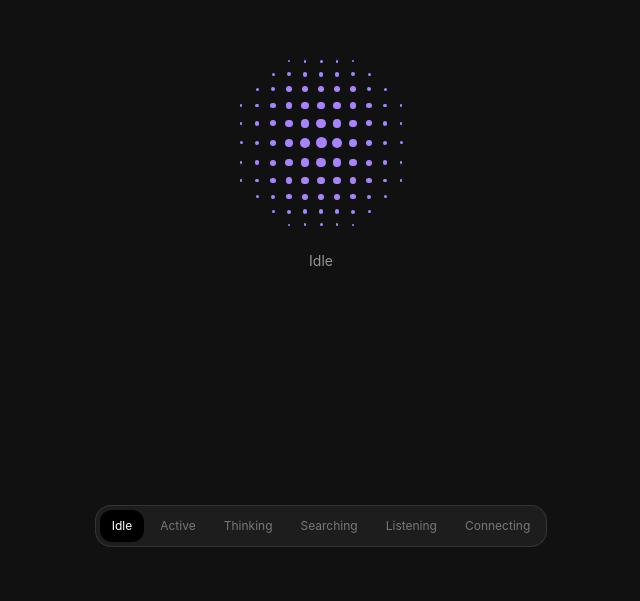
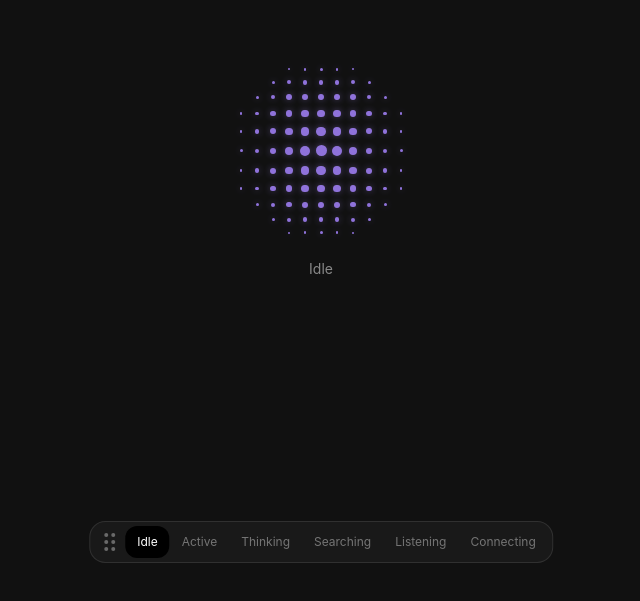
Before and after one commit to im-pira/micro-ui, a React (Vite) app: page /experiments/matrix-orb in a window 1280 px wide. Shown: the part 197-798 px from the top of the page, without its empty margins (319-959 px from the left). Built offline with nearby package versions, Linux system fonts and the light colour scheme; a web font is replaced by a local one.

Commit message:
feat: dragable orb selector

```diff
--- a/src/experiments/matrix-orb/MatrixOrb.tsx
+++ b/src/experiments/matrix-orb/MatrixOrb.tsx
@@ -1,68 +1,120 @@
-import { useState } from "react";
+import { useRef, useState } from "react";
 
-type OrbState =
-  | "idle"
-  | "active"
-  | "thinking"
-  | "searching"
-  | "listening"
-  | "connecting";
-
-const states: OrbState[] = [
+const states = [
     "idle",
     "active",
     "thinking",
     "searching",
     "listening",
     "connecting",
-];
+] as const;
+
+type OrbState = (typeof states)[number];
 
 export default function MatrixOrb() {
     const [state, setState] = useState<OrbState>("idle");
+    const [pos, setPos] = useState({ x: 0, y: 0 });
+
+    const drag = useRef({
+        x: 0,
+        y: 0,
+        startX: 0,
+        startY: 0,
+    });
 
     const grid = 11;
     const center = 5;
 
+    const onPointerDown = (e: React.PointerEvent<HTMLDivElement>) => {
+        e.currentTarget.setPointerCapture(e.pointerId);
+
+        drag.current = {
+            x: pos.x,
+            y: pos.y,
+            startX: e.clientX,
+            startY: e.clientY,
+        };
+    };
+
+    const onPointerMove = (e: React.PointerEvent<HTMLDivElement>) => {
+        if (!e.currentTarget.hasPointerCapture(e.pointerId)) return;
+
+        setPos({
+            x: drag.current.x + e.clientX - drag.current.startX,
+            y: drag.current.y + e.clientY - drag.current.startY,
+        });
+    };
+
     return (
-    <div className="relative flex min-h-screen items-center justify-center bg-[#111] text-white">
-      <div className="-translate-y-10 text-center">
-        <div className={`orb grid size-44 grid-cols-11 place-items-center ${state}`}>
+        <div className="relative flex min-h-screen items-center justify-center overflow-hidden bg-[#111] text-white">
+            {/* Orb */}
+            <div className="-translate-y-8 text-center">
+                <div
+                    className={`orb ${state} grid size-44 grid-cols-11 place-items-center`}
+                >
                     {Array.from({ length: grid * grid }).map((_, i) => {
                         const row = Math.floor(i / grid);
                         const col = i % grid;
-            const distance = Math.hypot(col - center, row - center);
+
+                        const dx = col - center;
+                        const dy = row - center;
+                        const distance = Math.hypot(dx, dy);
 
                         if (distance > 5.4) return <span key={i} />;
 
                         const dotSize = Math.max(2, 11 - distance * 1.6);
-            const angle = Math.atan2(row - center, col - center);
+                        const angle = (Math.atan2(dy, dx) + Math.PI) / (Math.PI * 2);
 
                         return (
                             <span
                                 key={i}
-                className="dot rounded-full bg-violet-400"
-                style={{
+                                className={`dot rounded-full bg-violet-400 ${distance > 4.3 ? "outer-dot" : ""
+                                    }`}
+                                style={
+                                    {
                                         width: dotSize,
                                         height: dotSize,
                                         "--distance": distance,
+                                        "--index": i,
                                         "--angle": angle,
-                  "--i": i,
-                } as React.CSSProperties}
+                                    } as React.CSSProperties
+                                }
                             />
                         );
                     })}
                 </div>
 
-        <p className="mt-5 text-sm capitalize text-white/55">{state}</p>
+                <p className="mt-5 text-sm capitalize text-white/50">{state}</p>
             </div>
 
-      <div className="absolute bottom-14 flex gap-1 rounded-2xl border border-white/10 bg-white/5 p-1">
+            {/* Draggable controls */}
+            <div className="absolute bottom-10 left-1/2 -translate-x-1/2">
+                <div
+                    onPointerDown={onPointerDown}
+                    onPointerMove={onPointerMove}
+                    style={{
+                        transform: `translate(${pos.x}px, ${pos.y}px)`,
+                    }}
+                    className="flex touch-none select-none items-center rounded-2xl border border-white/10 bg-[#191919] p-1"
+                >
+                    {/* Drag grip */}
+                    <div className="grid cursor-grab grid-cols-2 gap-[3px] px-2.5 active:cursor-grabbing">
+                        {Array.from({ length: 6 }).map((_, i) => (
+                            <span
+                                key={i}
+                                className="size-1 rounded-full bg-white/35"
+                            />
+                        ))}
+                    </div>
+
                     {states.map((item) => (
                         <button
                             key={item}
+                            onPointerDown={(e) => e.stopPropagation()}
                             onClick={() => setState(item)}
-            className={`rounded-xl px-3 py-2 text-xs capitalize transition ${
-              state === item ? "bg-black text-white" : "text-white/40"
+                            className={`rounded-xl px-3 py-2 text-xs capitalize transition ${state === item
+                                    ? "bg-black text-white"
+                                    : "text-white/40 hover:text-white/70"
                                 }`}
                         >
                             {item}
@@ -70,5 +122,93 @@ export default function MatrixOrb() {
                     ))}
                 </div>
             </div>
+
+            <style>{`
+        .dot {
+          opacity: .85;
+        }
+
+        /* static glow */
+        .idle .dot {
+          box-shadow: 0 0 7px rgba(167, 139, 250, .5);
+        }
+
+        /* orb boing */
+        .active {
+          animation: boing 1.4s ease-in-out infinite;
+        }
+
+        /* dots disappear + return */
+        .thinking .dot {
+          animation: thinking 1.8s ease-in-out infinite;
+          animation-delay: calc(var(--distance) * 90ms);
+        }
+
+        /* only outer dots act like loading dial */
+        .searching .dot {
+          opacity: .2;
+        }
+
+        .searching .outer-dot {
+          animation: searching 1.4s linear infinite;
+          animation-delay: calc(var(--angle) * -1.4s);
+        }
+
+        /* heartbeat */
+        .listening .dot {
+          animation: heartbeat 1.5s ease-in-out infinite;
+          animation-delay: calc(var(--distance) * 45ms);
+        }
+
+        /* dots illuminate one after another */
+        .connecting .dot {
+          opacity: .15;
+          animation: connecting 2s ease-in-out infinite;
+          animation-delay: calc(var(--index) * 14ms);
+        }
+
+        @keyframes boing {
+          0%, 100% { transform: scale(1); }
+          45% { transform: scale(1.08, .94); }
+          65% { transform: scale(.97, 1.04); }
+        }
+
+        @keyframes thinking {
+          0%, 100% {
+            opacity: .9;
+            transform: scale(1);
+          }
+          50% {
+            opacity: .05;
+            transform: scale(.35);
+          }
+        }
+
+        @keyframes searching {
+          0%, 75%, 100% {
+            opacity: .15;
+            transform: scale(1);
+          }
+          15% {
+            opacity: 1;
+            transform: scale(1.35);
+          }
+        }
+
+        @keyframes heartbeat {
+          0%, 100% { opacity: .25; }
+          25% { opacity: 1; }
+          38% { opacity: .35; }
+          52% { opacity: .9; }
+          70% { opacity: .25; }
+        }
+
+        @keyframes connecting {
+          0%, 20% { opacity: .12; }
+          45%, 70% { opacity: 1; }
+          100% { opacity: .12; }
+        }
+      `}</style>
+        </div>
     );
 }
```
Lines whose indentation alone changed are shown as unchanged.
